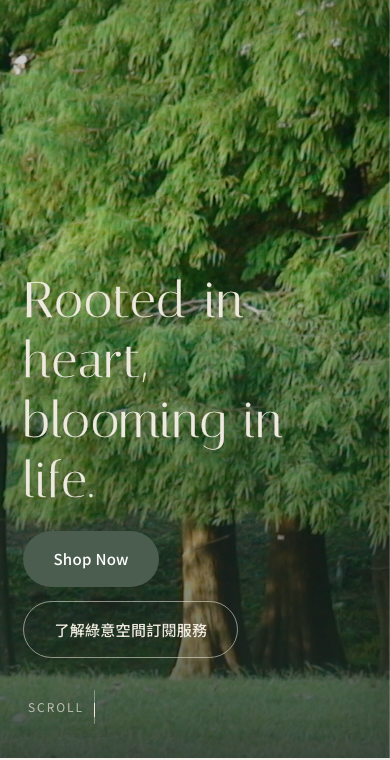
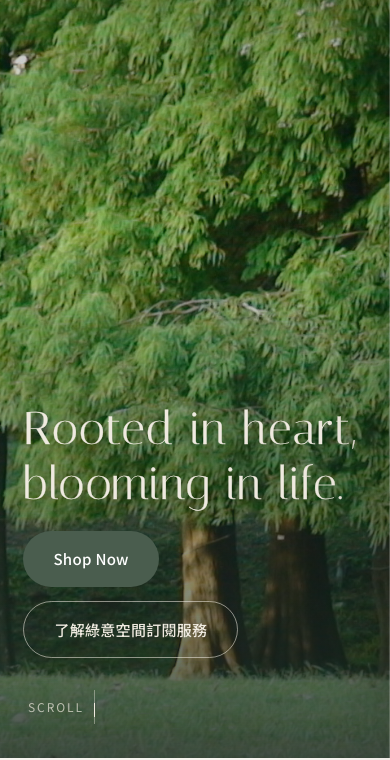
Before and after one commit to apple871005/ANNULA-claude, a plain HTML site: page index.html in a window 390 px wide. Shown: the part 86-846 px from the top of the page. Drawn offline with Linux system fonts and the light colour scheme.

Commit message:
Reduce hero title size slightly
#hero h1 clamp(50px,7.2vw,84px) -> clamp(46px,6.4vw,74px). Also fixes
mobile wrapping to a clean 2 lines instead of 3.

```diff
--- a/index.html
+++ b/index.html
@@ -191,7 +191,7 @@ ul{list-style:none;}
 #hero .eyebrow::before{background:rgba(239,234,224,.6);}
 #hero h1{
   font-family:'Italiana','Noto Sans TC',serif;font-weight:400;font-style:normal;
-  font-size:clamp(50px,7.2vw,84px);letter-spacing:.03em;line-height:1.2;margin:0 0 20px;
+  font-size:clamp(46px,6.4vw,74px);letter-spacing:.03em;line-height:1.2;margin:0 0 20px;
   text-shadow:0 2px 30px rgba(0,0,0,.18);
 }
 #hero p.sub{font-size:clamp(13.5px,4.4vw,22px);color:rgba(239,234,224,.9);white-space:nowrap;margin-bottom:38px;font-weight:400;line-height:1.85;}
```
